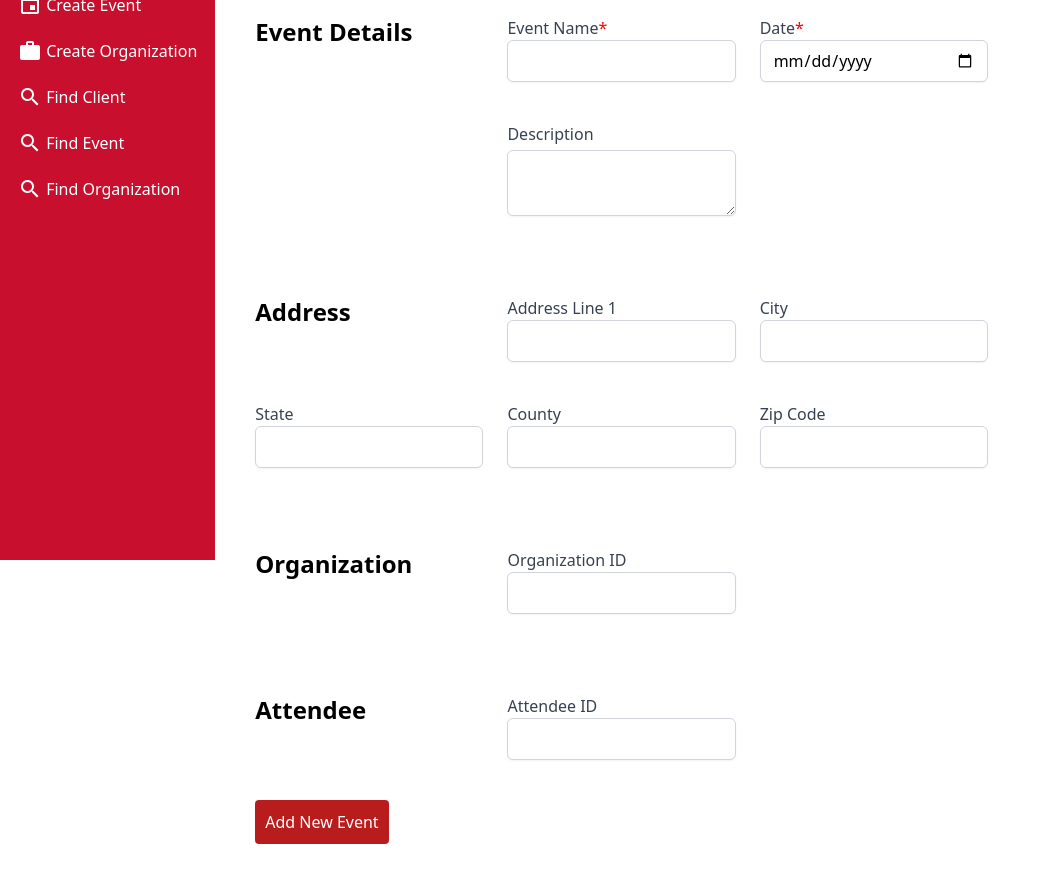
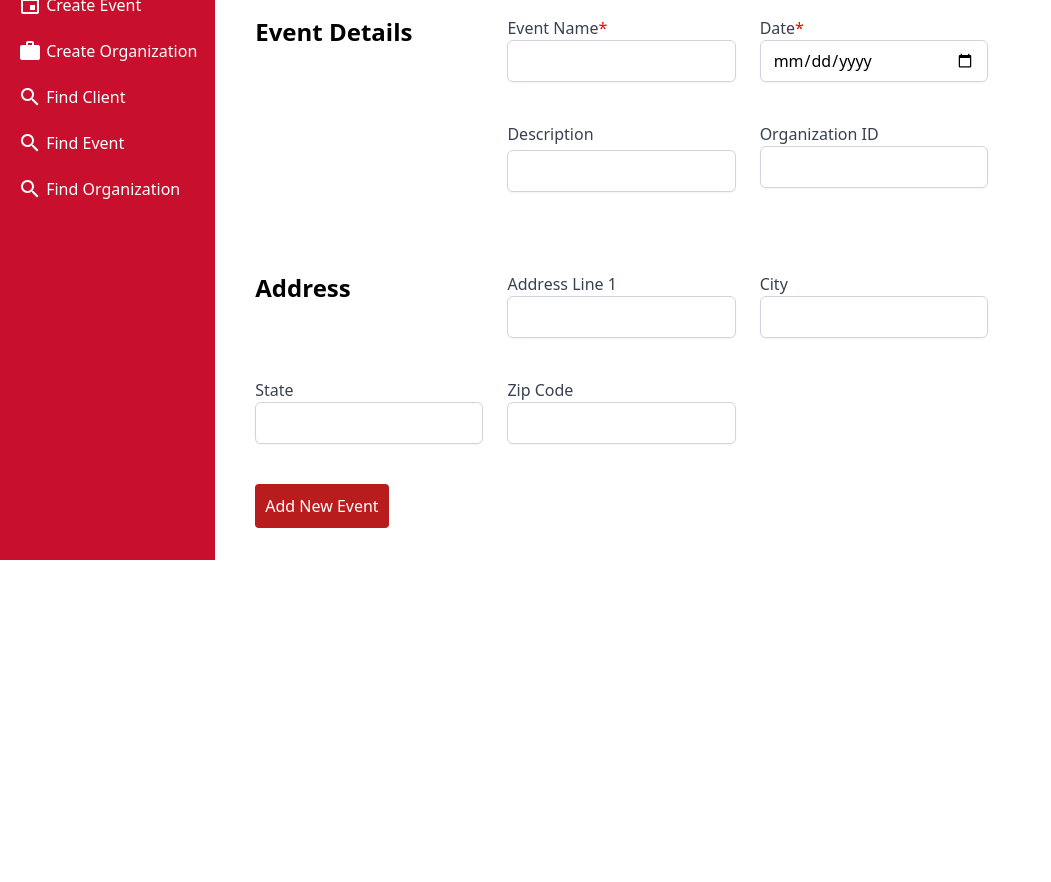
Before and after one commit to CIS-Fall-2022/project-cis_4339_project_-41, a Vue app in the folder frontend/: page /eventform in a window 1280 px wide. Shown: the part 240-1122 px from the top of the page, without its empty margins (0-1051 px from the left). After the commit the page ends 848 px from the top, so only its background shows below. Built offline with nearby package versions, Linux system fonts and the light colour scheme.

Commit message:
Update eventForm.vue

```diff
--- a/frontend/src/components/eventForm.vue
+++ b/frontend/src/components/eventForm.vue
@@ -10,7 +10,7 @@
         <div class="grid grid-cols-1 sm:grid-cols-2 md:grid-cols-4 gap-x-6 gap-y-10">
           <h2 class="text-2xl font-bold">Event Details</h2>
 
-          <!-- Event name form field -->
+          <!-- form field -->
           <div class="flex flex-col">
             <label class="block">
               <span class="text-gray-700">Event Name</span>
@@ -30,7 +30,7 @@
             </label>
           </div>
 
-          <!-- date form field -->
+          <!-- form field -->
           <div class="flex flex-col">
             <label class="block">
               <span class="text-gray-700">Date</span>
@@ -52,27 +52,40 @@
 
           <div></div>
           <div></div>
-          <!-- description form field -->
+          <!-- form field -->
           <div class="flex flex-col">
             <label class="block">
               <span class="text-gray-700">Description</span>
-              <textarea
+              <input
+                type="text"
                 class="mt-1 block w-full rounded-md border-gray-300 shadow-sm focus:border-indigo-300 focus:ring focus:ring-indigo-200 focus:ring-opacity-50"
                 rows="2"
-              ></textarea>
+                v-model="event.description"
+              />
+            </label>
+          </div>
+          <!-- form field -->
+          <div class="flex flex-col">
+            <label class="block">
+              <span class="text-gray-700">Organization ID</span>
+              <input
+                type="text"
+                class="w-full rounded-md border-gray-300 shadow-sm focus:border-indigo-300 focus:ring focus:ring-indigo-200 focus:ring-opacity-50"
+                placeholder
+                v-model="event.orgID"
+              />
             </label>
           </div>
 
           <div></div>
           <div></div>
           <div></div>
-          <!-- form field -->
         </div>
 
         <!-- grid container -->
         <div class="mt-10 grid grid-cols-1 sm:grid-cols-2 md:grid-cols-4 gap-x-6 gap-y-10">
           <h2 class="text-2xl font-bold">Address</h2>
-          <!-- address 1 form field -->
+          <!-- form field -->
           <div class="flex flex-col">
             <label class="block">
               <span class="text-gray-700">Address Line 1</span>
@@ -84,7 +97,7 @@
               />
             </label>
           </div>
-          <!-- city form field -->
+          <!-- form field -->
           <div class="flex flex-col">
             <label class="block">
               <span class="text-gray-700">City</span>
@@ -97,7 +110,7 @@
             </label>
           </div>
           <div></div>
-          <!-- state form field -->
+          <!-- form field -->
           <div class="flex flex-col">
             <label class="block">
               <span class="text-gray-700">State</span>
@@ -109,19 +122,7 @@
               />
             </label>
           </div>
-          <!-- county form field -->
-          <div class="flex flex-col">
-            <label class="block">
-              <span class="text-gray-700">County</span>
-              <input
-                type="text"
-                class="w-full rounded-md border-gray-300 shadow-sm focus:border-indigo-300 focus:ring focus:ring-indigo-200 focus:ring-opacity-50"
-                placeholder
-                v-model="event.address.county"
-              />
-            </label>
-          </div>
-          <!-- zip form field -->
+          <!-- form field -->
           <div class="flex flex-col">
             <label class="block">
               <span class="text-gray-700">Zip Code</span>
@@ -133,48 +134,8 @@
               />
             </label>
           </div>
-          <div></div>
-          <div></div>
-          <div></div>
         </div>
 
-        <div class="mt-10 grid grid-cols-1 sm:grid-cols-2 md:grid-cols-4 gap-x-6 gap-y-10">
-          <h2 class="text-2xl font-bold">Organization</h2>
-          <!-- org form field -->
-          <div class="flex flex-col">
-            <label class="block">
-              <span class="text-gray-700">Organization ID</span>
-              <input
-                type="text"
-                class="w-full rounded-md border-gray-300 shadow-sm focus:border-indigo-300 focus:ring focus:ring-indigo-200 focus:ring-opacity-50"
-                placeholder
-                v-model="event.orgID"
-              />
-            </label>
-          </div>
-          <div></div>
-          <div></div>
-          <div></div>
-        </div>
-
-        <div class="mt-10 grid grid-cols-1 sm:grid-cols-2 md:grid-cols-4 gap-x-6 gap-y-10">
-          <h2 class="text-2xl font-bold">Attendee</h2>
-          <!-- attendee form field -->
-          <div class="flex flex-col">
-            <label class="block">
-              <span class="text-gray-700">Attendee ID</span>
-              <input
-                type="text"
-                class="w-full rounded-md border-gray-300 shadow-sm focus:border-indigo-300 focus:ring focus:ring-indigo-200 focus:ring-opacity-50"
-                placeholder
-                v-model="event.attendees"
-              />
-            </label>
-          </div>
-        </div>
-
-
-        <!--button to add new event to system-->
         <div class="flex justify-between mt-10 mr-20">
           <button class="bg-red-700 text-white rounded" type="submit">Add New Event</button>
         </div>
@@ -200,11 +161,10 @@ export default {
           line1: "",
           city: "",
           state: "",
-          county: "",
           zip: "",
         },
         description: "",
-        attendees:"",
+        orgID: "",
       },
     };
   },
@@ -228,11 +188,10 @@ export default {
                 line1: "",
                 city: "",
                 state: "",
-                county: "",
-              zip: "",
-            },
+                zip: "",
+              },
               description: "",
-              attendees:"",
+              orgID: "",
             };
             this.checkedServices = [];
           })
```
